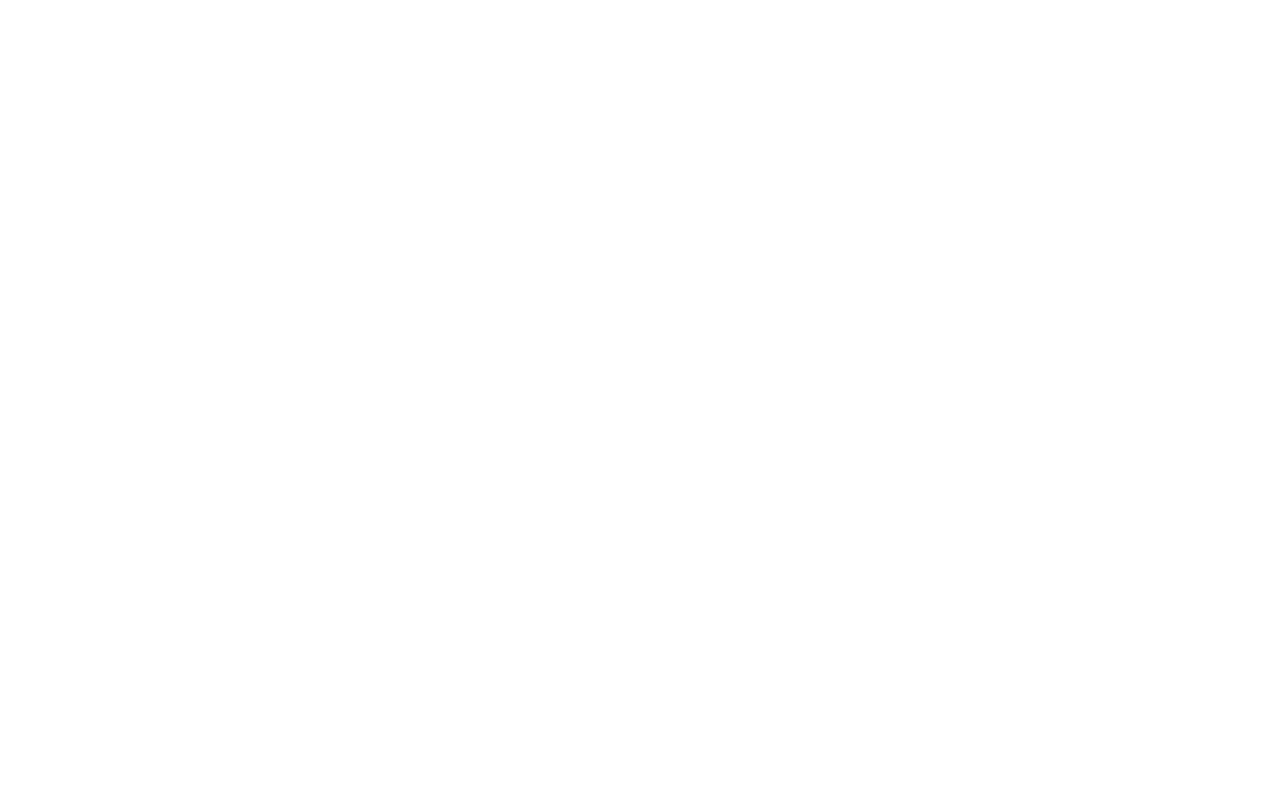
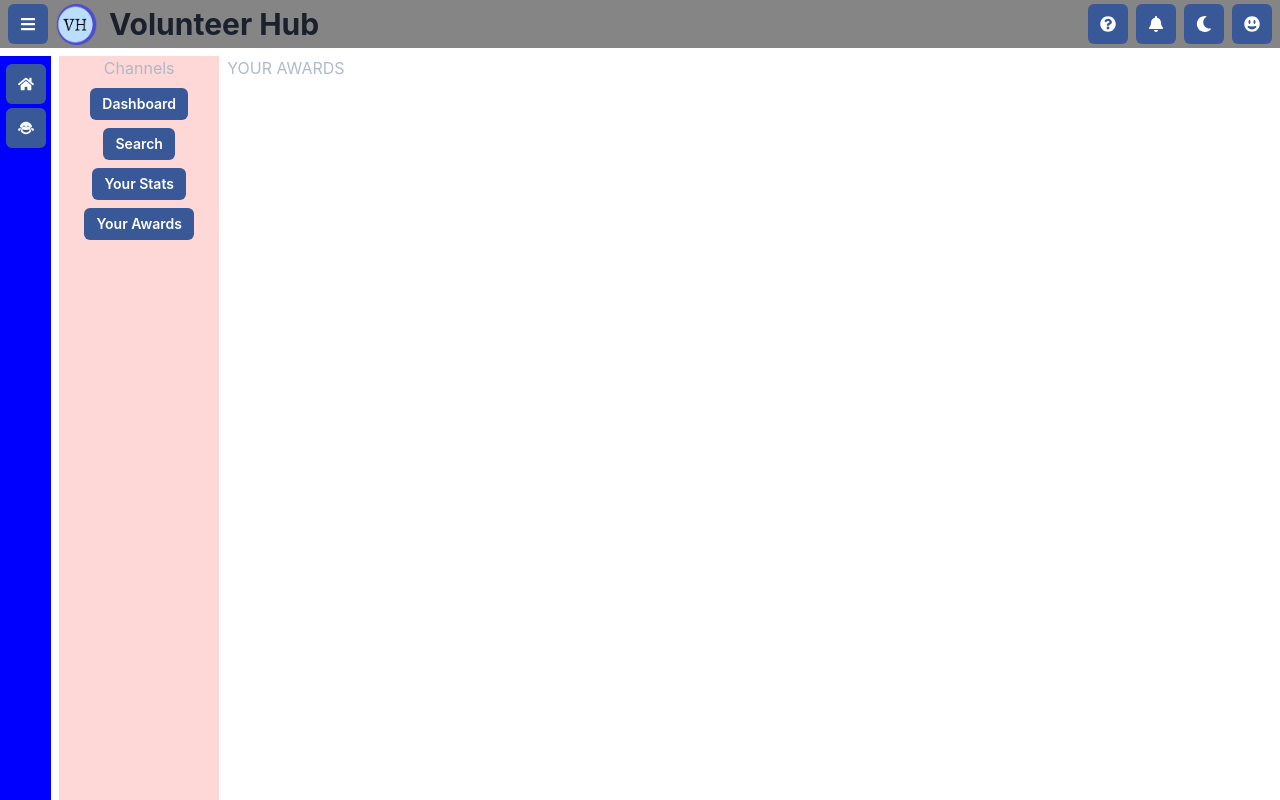
Before and after one commit to uvadhar11/Volunteer-Hub, a React (Create React App) app in the folder app/: page /home/your-awards in a window 1280 px wide. Before the commit this address had no page. Built offline with nearby package versions, Linux system fonts and the light colour scheme.

Commit message:
react router made side bar 2 links work

```diff
--- a/app/src/App.js
+++ b/app/src/App.js
@@ -5,6 +5,8 @@ import Home from "./components/home";
 import LogIn from "./components/log-in";
 import SignUp from "./components/sign-up";
 import Search from "./components/search";
+import YourStats from "./components/your-stats";
+import YourAwards from "./components/your-awards";
 
 function App() {
   return (
@@ -14,6 +16,8 @@ function App() {
         <Route path="home" element={<Home />}>
           <Route path="dashboard" element={<Dashboard />} />
           <Route path="search" element={<Search />} />
+          <Route path="your-stats" element={<YourStats />}></Route>
+          <Route path="your-awards" element={<YourAwards />}></Route>
         </Route>
         <Route path="sign-up" element={<SignUp />} />
         <Route path="log-in" element={<LogIn />} />
--- a/app/src/components/home.js
+++ b/app/src/components/home.js
@@ -124,12 +124,16 @@ function Home() {
               Search
             </Button>
           </Link>
+          <Link to="your-stats">
             <Button colorScheme={"facebook"} size="sm">
               Your Stats
             </Button>
+          </Link>
+          <Link to="your-awards">
             <Button colorScheme={"facebook"} size="sm">
               Your Awards
             </Button>
+          </Link>
         </VStack>
         {/* content stuff */}
         <Outlet />
--- /dev/null
+++ b/app/src/components/your-awards.js
@@ -0,0 +1,7 @@
+import React from "react";
+
+function YourAwards() {
+  return <p>YOUR AWARDS</p>;
+}
+
+export default YourAwards;
--- /dev/null
+++ b/app/src/components/your-stats.js
@@ -0,0 +1,7 @@
+import React from "react";
+
+function YourStats() {
+  return <p>YOUR STATS</p>;
+}
+
+export default YourStats;
```
Lines whose indentation alone changed are shown as unchanged.
